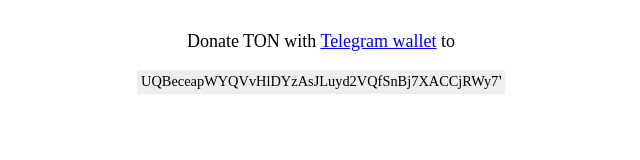
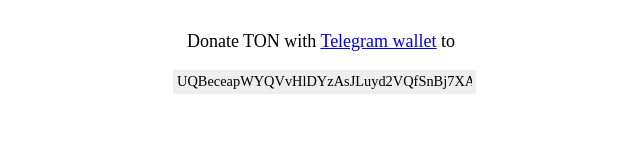
Before and after one commit to kugaevsky/0jo.in, a plain HTML site: page index.html in a window 1280 px wide. Shown: the part 464-624 px from the top of the page, without its empty margins (319-959 px from the left). Drawn offline with Linux system fonts and the light colour scheme; a web font is replaced by a local one.

Commit message:
Tune styles

```diff
--- a/index.html
+++ b/index.html
@@ -18,7 +18,8 @@
       .intro { display: flex; flex-direction: column; align-items: center; }
       .footer { position: absolute; bottom: 0; left: 5%; width: 90% }
       ul { text-align: left; }
-      input { display: block; background: #eee; font-size: .8rem; padding: .2rem; border: 0; margin: 0 auto; min-width: 25em; max-width: 90vw; font-family: zxSpectrum; }
+      input { display: block; background: #eee; font-size: .8rem; padding: .2rem; border: 0; margin: 0 auto; min-width: 20em;
+        width: 100%; max-width: 90vw; font-family: zxSpectrum; }
       input:focus { outline: #666 inset 2px;  }
       .message { color: rgba(0,0,0,0) }
       .shown { color: rgba(0,0,0,100) }
```
